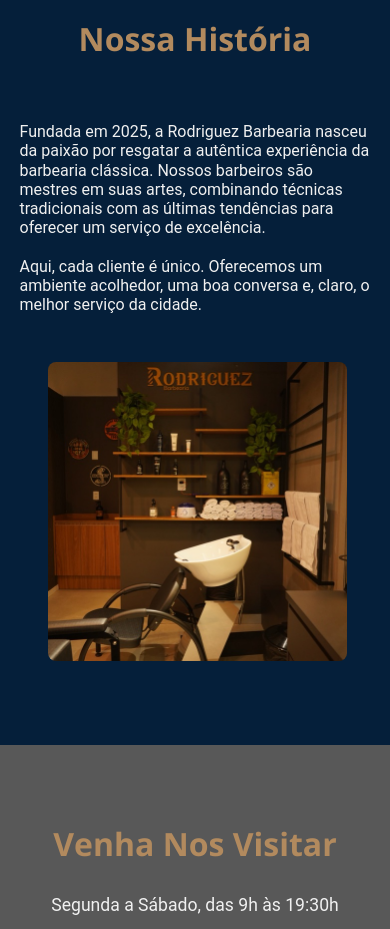
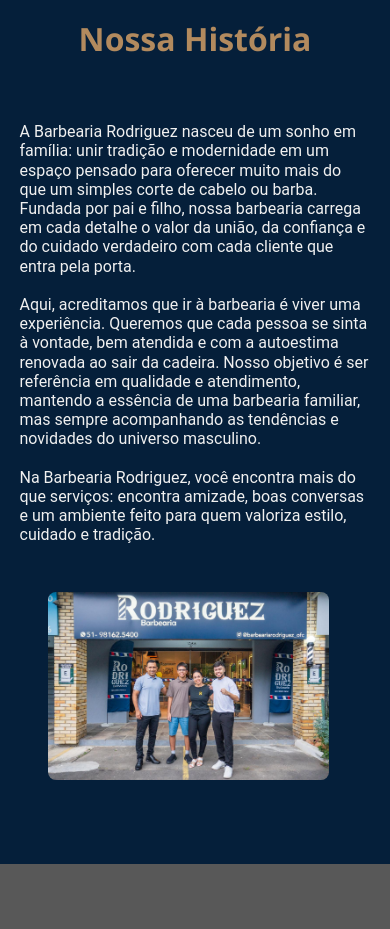
Before and after one commit to Brianluca99/Rodriguez, a plain HTML site: page index.html in a window 390 px wide. Shown: the part 2000-2929 px from the top of the page. Drawn offline with nearby package versions, Linux system fonts and the light colour scheme; a script that the page names is missing.

Commit message:
Add files via upload

```diff
--- a/index.html
+++ b/index.html
@@ -48,7 +48,7 @@
                 </div>
                 <div class="service-item">
                     <h3>Cabelo + Barba</h3>
-                    <p class="price">R$ 89,00</p>
+                    <p class="price">R$ 89,90</p>
                     <p>🕛 60 min</p>
                 </div>
                  <div class="service-item">
@@ -63,11 +63,13 @@
             <div class="about-container">
                 <div class="about-text">
                     <h2>Nossa História</h2>
-                    <p>Fundada em 2025, a Rodriguez Barbearia nasceu da paixão por resgatar a autêntica experiência da barbearia clássica. Nossos barbeiros são mestres em suas artes, combinando técnicas tradicionais com as últimas tendências para oferecer um serviço de excelência.</p>
-                    <br><p>Aqui, cada cliente é único. Oferecemos um ambiente acolhedor, uma boa conversa e, claro, o melhor serviço da cidade.</p>
+                    <p>A Barbearia Rodriguez nasceu de um sonho em família: unir tradição e modernidade em um espaço pensado para oferecer muito mais do que um simples corte de cabelo ou barba. Fundada por pai e filho, nossa barbearia carrega em cada detalhe o valor da união, da confiança e do cuidado verdadeiro com cada cliente que entra pela porta.
+</p>
+                    <br><p>Aqui, acreditamos que ir à barbearia é viver uma experiência. Queremos que cada pessoa se sinta à vontade, bem atendida e com a autoestima renovada ao sair da cadeira. Nosso objetivo é ser referência em qualidade e atendimento, mantendo a essência de uma barbearia familiar, mas sempre acompanhando as tendências e novidades do universo masculino.
+</p> <br> <p>Na Barbearia Rodriguez, você encontra mais do que serviços: encontra amizade, boas conversas e um ambiente feito para quem valoriza estilo, cuidado e tradição.</p>
                 </div>
                 <div class="about-image">
-                    <img src="fotos/cab.jpg" alt="Interior da Barbearia Classic Style">
+                    <img src="fotos/familia.jpeg" alt="Interior da Barbearia Classic Style">
                 </div>
             </div>
         </section>
--- a/style.css
+++ b/style.css
@@ -266,7 +266,7 @@ footer {
     }
 
     .about-image img {
-    width: 85%;
+    width: 80%;
     border-radius: 8px;
     margin-left: 1.8rem;
 }
```
Also changed, not shown: fotos/familia.jpeg (added), fotos/paiefilho.jpeg (added).
